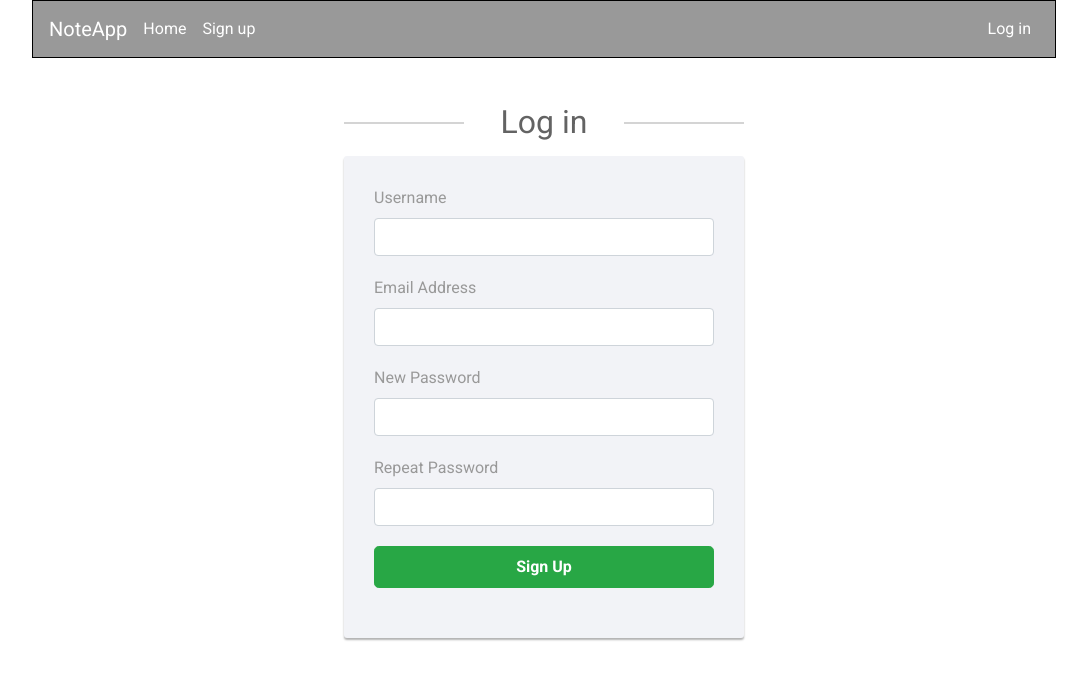
After one commit to kmagier/SecureNotesApp, a Flask app: page /register in a window 1280 px wide. The commit adds this page. Shown: the top 682 px of the page, without its empty margins (96-1183 px from the left). Run offline with Flask 2, Linux system fonts and the light colour scheme; some libraries are stand-ins or nearby versions.

Commit message:
Added forms for login and sign up

```diff
--- /dev/null
+++ b/application/const.py
@@ -0,0 +1,5 @@
+USER_ID = 'user_id'
+USER_LOGIN = 'user_login'
+USER_EMAIL = 'user_email'
+USER_PASSWORD = 'user_password'
+USERS = 'users'
--- /dev/null
+++ b/application/forms/forms.py
@@ -0,0 +1,44 @@
+from flask_wtf import FlaskForm
+from wtforms import StringField, PasswordField, BooleanField, SubmitField, TextAreaField
+from wtforms.validators import DataRequired, EqualTo, Email, Length, ValidationError
+import re
+from database import db
+from const import *
+
+class LoginForm(FlaskForm):
+    login = StringField('Login', validators=[DataRequired()])
+    password = PasswordField('Password', validators=[DataRequired()])
+    submit = SubmitField('Sign in')
+
+class RegistrationForm(FlaskForm):
+    username = StringField('Username', validators=[Length(min=4, max=25), DataRequired()])
+    email = StringField('Email Address', validators=[Length(min=6, max=35), DataRequired(), Email()])
+    password = PasswordField('New Password',
+        validators=[DataRequired(), Length(min=8)])
+    confirm = PasswordField('Repeat Password', validators=
+    [DataRequired(), EqualTo('password', message='Passwords must match')])
+    submit = SubmitField('Sign Up')
+
+    def validate_username(self, field):
+        if field.data in db.lrange(USERS, 0, -1):
+            raise ValidationError('This username is already taken')
+
+    def validate_password(self, field):
+        if not re.match(r"^(?=.*[\d])(?=.*[A-Z])(?=.*[a-z])(?=.*[@#$])[\w\d@#$]{8,}$", field.data):
+            raise ValidationError('Password is too weak, password must contain at least one digit, one uppercase letter, one lowercase letter and one special character(@,#,$).')
+
+
+class NoteForm(FlaskForm):
+    note = TextAreaField('Note', validators=[Length(min=1, max=150)], render_kw={"rows": 2})
+    submit = SubmitField('Post')
+
+class PasswordChangeForm(FlaskForm):
+    password = PasswordField('Password', validators=[DataRequired()])
+    new_password = PasswordField('New password', validators=[DataRequired(), Length(min=8)])
+    confirm_new_password = PasswordField('Repeat Password', validators=
+    [DataRequired(), EqualTo('new_password', message='Passwords must match')])
+    submit = SubmitField('Confirm')
+
+    def validate_new_password(self,field):
+        if not re.match(r"^(?=.*[\d])(?=.*[A-Z])(?=.*[a-z])(?=.*[@#$])[\w\d@#$]{8,}$", field.data):
+            raise ValidationError('Password is too weak, password must contain at least one digit, one uppercase letter, one lowercase letter and one special character(@,#,$).')
--- a/application/routes/auth/auth.py
+++ b/application/routes/auth/auth.py
@@ -1,15 +1,17 @@
 from flask import Flask, Blueprint, render_template, redirect, url_for, request
 from functools import wraps
-
+from forms.forms import *
 auth_bp = Blueprint('auth', __name__)
 
-@auth_bp.route('/register')
+@auth_bp.route('/register', methods=["GET", "POST"])
 def register():
-    return render_template('register.html')
+    form = RegistrationForm(request.form)
+    return render_template('register.html', form=form)
 
-@auth_bp.route('/login')
+@auth_bp.route('/login', methods=["GET", "POST"])
 def login():
-    return render_template('login.html')
+    form = LoginForm(request.form)
+    return render_template('login.html', form=form)
 
 @auth_bp.route('/change-password')
 def change_password():
--- a/application/templates/includes/navbar.html
+++ b/application/templates/includes/navbar.html
@@ -1,6 +1,6 @@
 <nav class="navbar navbar-dark bg-mynav navbar-expand-md">
 
-    <a class="navbar-brand mr-2" href="/">NoteApp</a>
+    <a class="navbar-brand mr-2" href="{{url_for('dashboard.index')}}">NoteApp</a>
     <button class="navbar-toggler" type="button" data-toggle="collapse" data-target="#navmenu"><span
             class="navbar-toggler-icon"></span></button>
     <div class="collapse navbar-collapse" id="navmenu">
--- /dev/null
+++ b/application/templates/register.html
@@ -0,0 +1,47 @@
+{% extends "layout.html" %}
+
+{% block content %}
+<div class="content">
+    <main>
+
+        <div class="signup-form">
+            <h2>Log in</h2>
+            <form action="{{url_for('auth.register')}}" method="POST">
+                {{ form.hidden_tag() }}
+                <div class="form-group">
+                    {{ form.username.label}} <br>
+                    {{ form.username(class_="form-control")}}
+                    {% for error in form.username.errors %}
+                    <span style="color: red;">[{{ error }}]</span>
+                    {% endfor %}
+                </div>
+                <div class="form-group">
+                    {{ form.email.label}} <br>
+                    {{ form.email(class_="form-control")}}
+                    {% for error in form.email.errors %}
+                    <span style="color: red;">[{{ error }}]</span>
+                    {% endfor %}
+                </div>
+                <div class="form-group">
+                    {{ form.password.label }} <br>
+                    {{ form.password(class_="form-control") }}
+                    {% for error in form.password.errors %}
+                    <span style="color: red;">[{{ error }}]</span>
+                    {% endfor %}
+                </div>
+                <div class="form-group">
+                    {{ form.confirm.label }} <br>
+                    {{ form.confirm(class_="form-control") }}
+                    {% for error in form.confirm.errors %}
+                    <span style="color: red;">[{{ error }}]</span>
+                    {% endfor %}
+                </div>
+                <div class="form-group">
+                    {{ form.submit(class_="btn btn-success btn-lg btn-block") }}
+                </div>
+            </form>
+        </div>
+
+    </main>
+</div>
+{% endblock %}
```
Also changed, not shown: application/templates/login.html (added, +37 -0 lines).
